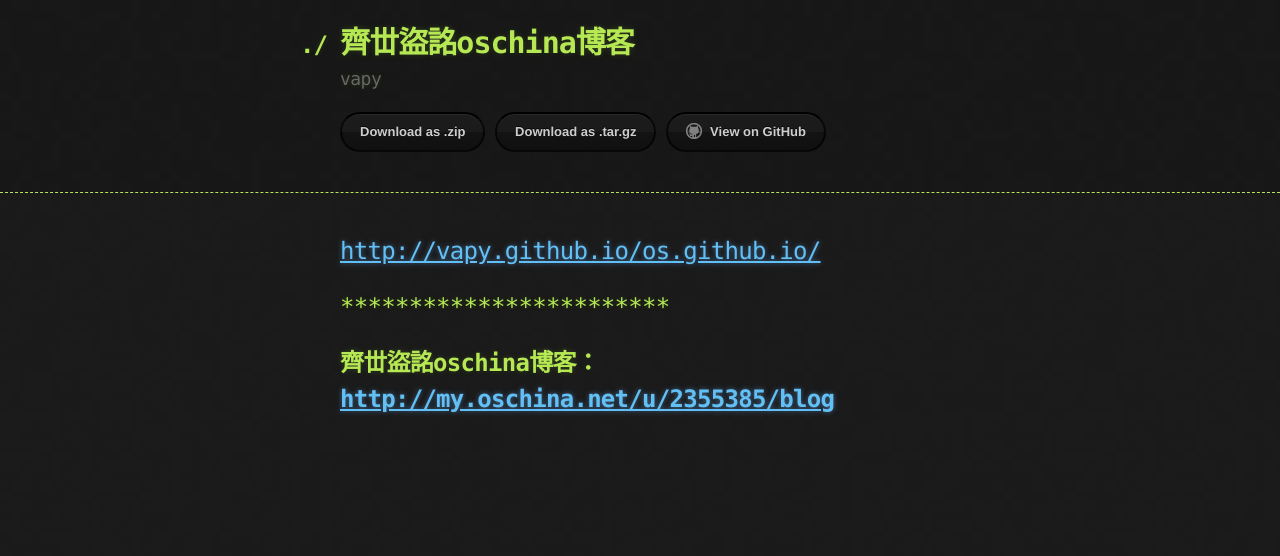
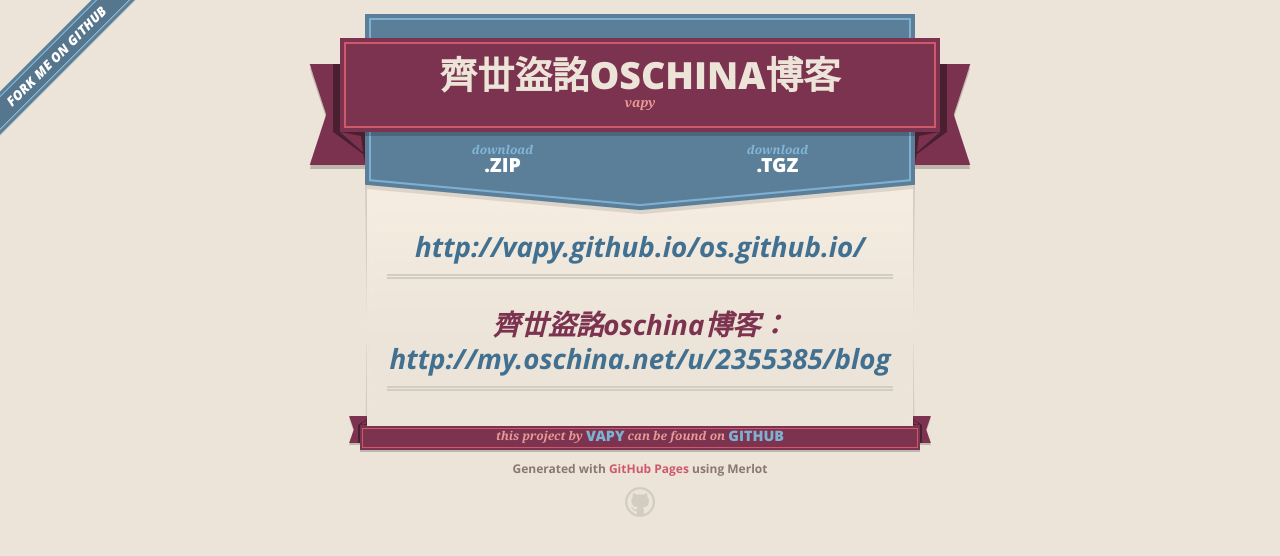
Before and after one commit to vapy/blog, a plain HTML site: page index.html in a window 1280 px wide. Drawn offline with nearby package versions, Linux system fonts and the light colour scheme.

Commit message:
Create gh-pages branch via GitHub

```diff
--- a/index.html
+++ b/index.html
@@ -3,42 +3,70 @@
   <head>
     <meta charset='utf-8'>
     <meta http-equiv="X-UA-Compatible" content="chrome=1">
+    <meta name="viewport" content="width=640">
 
-    <link rel="stylesheet" type="text/css" href="stylesheets/stylesheet.css" media="screen">
-    <link rel="stylesheet" type="text/css" href="stylesheets/github-dark.css" media="screen">
-    <link rel="stylesheet" type="text/css" href="stylesheets/print.css" media="print">
+    <link rel="stylesheet" href="stylesheets/core.css" media="screen">
+    <link rel="stylesheet" href="stylesheets/mobile.css" media="handheld, only screen and (max-device-width:640px)">
+    <link rel="stylesheet" href="stylesheets/github-light.css">
 
+    <script type="text/javascript" src="javascripts/modernizr.js"></script>
+    <script type="text/javascript" src="https://ajax.googleapis.com/ajax/libs/jquery/1.7.1/jquery.min.js"></script>
+    <script type="text/javascript" src="javascripts/headsmart.min.js"></script>
+    <script type="text/javascript">
+      $(document).ready(function () {
+        $('#main_content').headsmart()
+      })
+    </script>
     <title>齊丗盜詺oschina博客 by vapy</title>
   </head>
 
   <body>
+    <a id="forkme_banner" href="https://github.com/vapy/blog">View on GitHub</a>
+    <div class="shell">
 
-    <header>
-      <div class="container">
-        <h1>齊丗盜詺oschina博客</h1>
-        <h2>vapy</h2>
+      <header>
+        <span class="ribbon-outer">
+          <span class="ribbon-inner">
+            <h1>齊丗盜詺oschina博客</h1>
+            <h2>vapy</h2>
+          </span>
+          <span class="left-tail"></span>
+          <span class="right-tail"></span>
+        </span>
+      </header>
 
-        <section id="downloads">
-          <a href="https://github.com/vapy/os.github.io/zipball/master" class="btn">Download as .zip</a>
-          <a href="https://github.com/vapy/os.github.io/tarball/master" class="btn">Download as .tar.gz</a>
-          <a href="https://github.com/vapy/os.github.io" class="btn btn-github"><span class="icon"></span>View on GitHub</a>
-        </section>
-      </div>
-    </header>
+      <section id="downloads">
+        <span class="inner">
+          <a href="https://github.com/vapy/blog/zipball/master" class="zip"><em>download</em> .ZIP</a><a href="https://github.com/vapy/blog/tarball/master" class="tgz"><em>download</em> .TGZ</a>
+        </span>
+      </section>
 
-    <div class="container">
+
+      <span class="banner-fix"></span>
+
+
       <section id="main_content">
         <h2>
 <a id="httpvapygithubioosgithubio" class="anchor" href="#httpvapygithubioosgithubio" aria-hidden="true"><span aria-hidden="true" class="octicon octicon-link"></span></a><a href="http://vapy.github.io/os.github.io/">http://vapy.github.io/os.github.io/</a>
 </h2>
 
 <h2>
-<a id="" class="anchor" href="#" aria-hidden="true"><span aria-hidden="true" class="octicon octicon-link"></span></a>************************</h2>
-
-<h2>
 <a id="齊丗盜詺oschina博客httpmyoschinanetu2355385blog" class="anchor" href="#%E9%BD%8A%E4%B8%97%E7%9B%9C%E8%A9%BAoschina%E5%8D%9A%E5%AE%A2httpmyoschinanetu2355385blog" aria-hidden="true"><span aria-hidden="true" class="octicon octicon-link"></span></a><strong>齊丗盜詺oschina博客：<a href="http://my.oschina.net/u/2355385/blog">http://my.oschina.net/u/2355385/blog</a></strong>
 </h2>
       </section>
+
+      <footer>
+        <span class="ribbon-outer">
+          <span class="ribbon-inner">
+            <p>this project by <a href="https://github.com/vapy">vapy</a> can be found on <a href="https://github.com/vapy/blog">GitHub</a></p>
+          </span>
+          <span class="left-tail"></span>
+          <span class="right-tail"></span>
+        </span>
+        <p>Generated with <a href="https://pages.github.com">GitHub Pages</a> using Merlot</p>
+        <span class="octocat"></span>
+      </footer>
+
     </div>
 
 
--- a/params.json
+++ b/params.json
@@ -1,6 +1,6 @@
 {
   "name": "齊丗盜詺oschina博客",
   "tagline": "vapy",
-  "body": "## http://vapy.github.io/os.github.io/\r\n## ************************\r\n## **齊丗盜詺oschina博客：http://my.oschina.net/u/2355385/blog**",
+  "body": "## http://vapy.github.io/os.github.io/\r\n\r\n## **齊丗盜詺oschina博客：http://my.oschina.net/u/2355385/blog**",
   "note": "Don't delete this file! It's used internally to help with page regeneration."
 }
```
